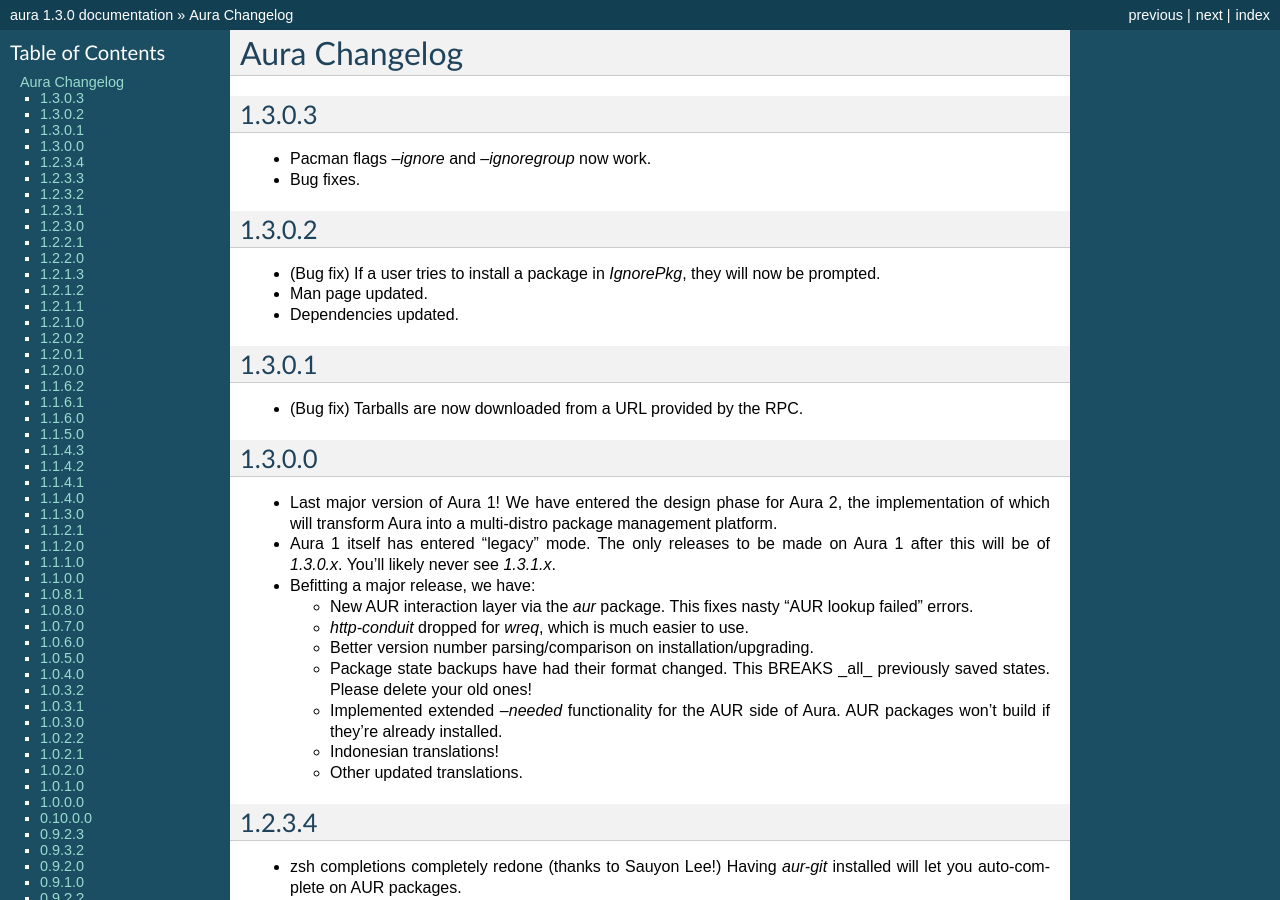
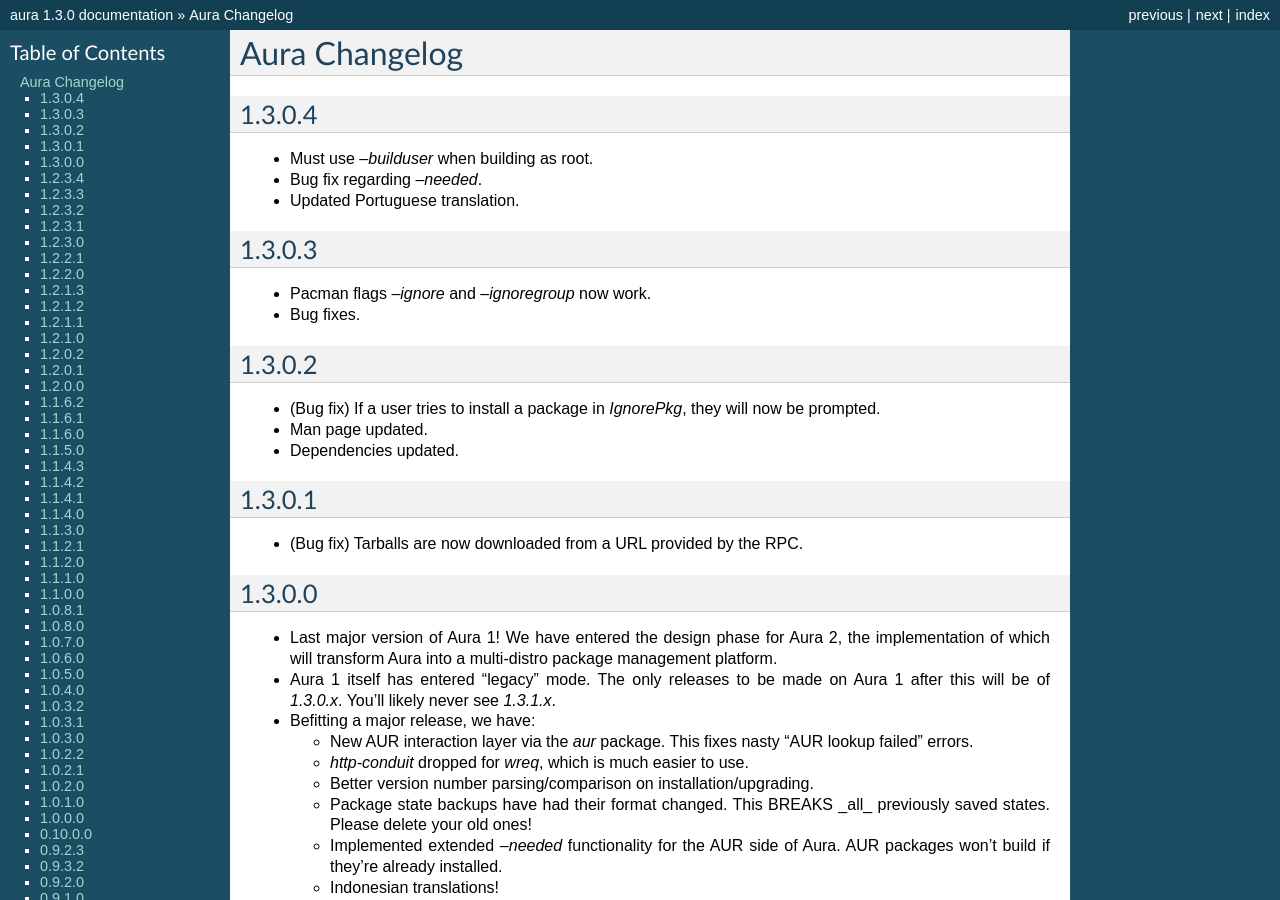
Before and after one commit to fosskers/aura, a Sphinx documentation site: the page built from doc/source/changelog.rst, in a window 1280 px wide and 900 px high. Built offline with Sphinx 7.4.7, drawn with Linux system fonts in a browser that asks for light colours.

Commit message:
(Aura1) Version bump 1.3.0.4

```diff
--- a/doc/source/changelog.rst
+++ b/doc/source/changelog.rst
@@ -1,5 +1,11 @@
 Aura Changelog
 ==============
+1.3.0.4
+-------
+- Must use `--builduser` when building as root.
+- Bug fix regarding `--needed`.
+- Updated Portuguese translation.
+
 1.3.0.3
 -------
 - Pacman flags `--ignore` and `--ignoregroup` now work.
```
Also changed, not shown: 3 other files.
